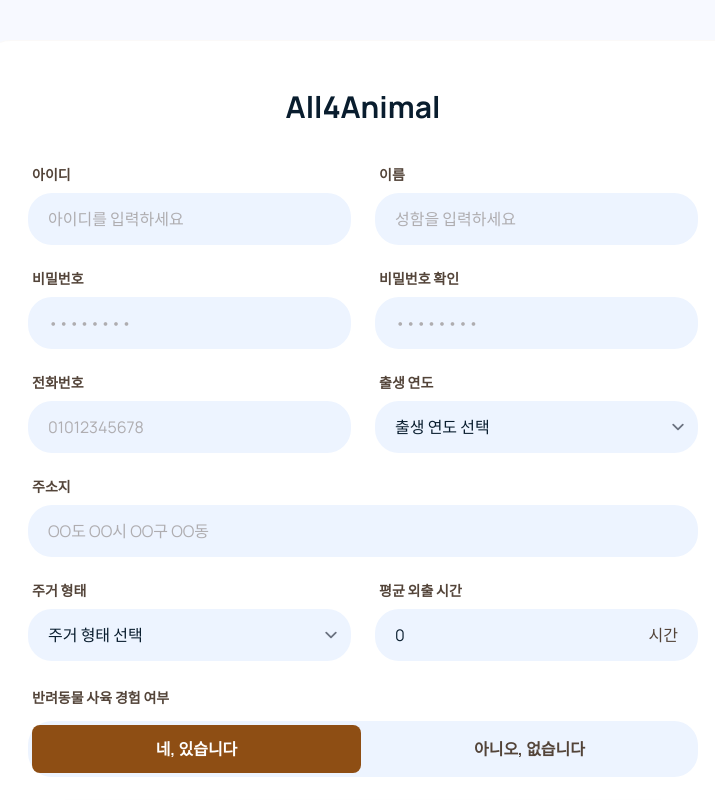
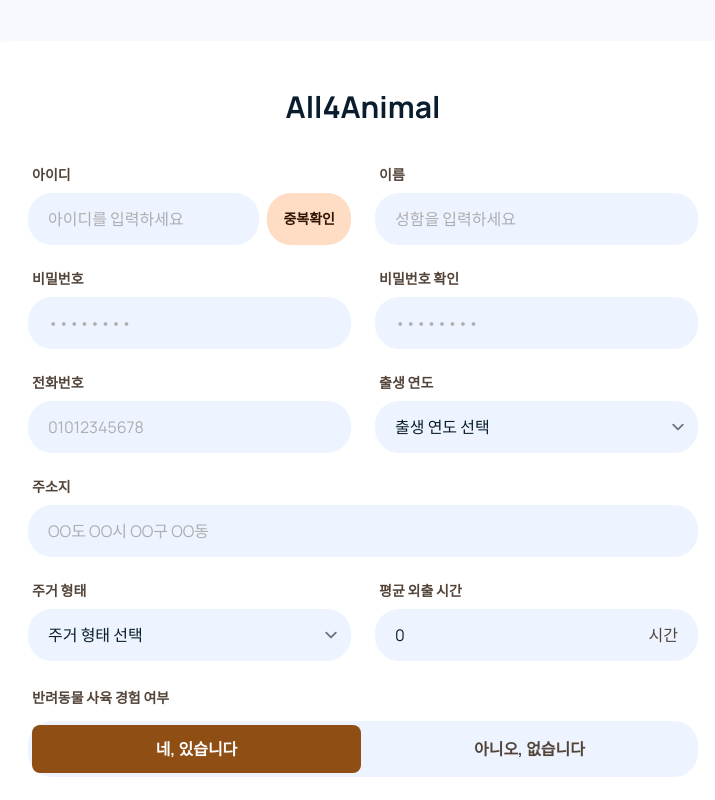
Before and after one commit to AllfourAnimal/client, a React (Create React App) app: page / in a window 1280 px wide. Both pictures are taken after a click on the button "계정 생성". Shown: the top 800 px of the page, without its empty margins (277-992 px from the left). Built offline with nearby package versions, Linux system fonts and the light colour scheme.

Commit message:
feat: 아이디 중복 확인 api 연결

```diff
--- a/src/api/auth.js
+++ b/src/api/auth.js
@@ -27,6 +27,6 @@ export async function signupUser(
 
 // 아이디 중복 검사 API 호출 함수
 export async function checkId(loginId) {
-  const response = await axios.get(`${BASE_URL}/check-id`, { params: { loginId } });
+  const response = await axios.get(`${BASE_URL}/checkId`, { params: { loginId } });
   return response.data;
 }
--- a/src/pages/PreferencesPage.jsx
+++ b/src/pages/PreferencesPage.jsx
@@ -3,8 +3,8 @@ import { useAuth } from '../context/AuthContext';
 import { patchPreferences } from '../api/preferences';
 import { FaDog, FaCat, FaPaw, FaBaby } from 'react-icons/fa';
 import {
-  MdMale, MdFemale, MdBalance,
-  MdChildCare, MdPets, MdElderly, MdMan,
+  MdMale, MdFemale,
+  MdChildCare, MdElderly, MdMan,
   MdCheck, MdArrowForward
 } from 'react-icons/md';
 
--- a/src/pages/SignupPage.jsx
+++ b/src/pages/SignupPage.jsx
@@ -1,6 +1,5 @@
 import { useState } from 'react';
-import { signupUser } from '../api/auth';
-import { checkId } from '../api/auth';
+import { checkId, signupUser } from '../api/auth';
 import AppFooter from '../components/layout/AppFooter';
 
 function SignupPage({ onNavigateLogin }) {
@@ -18,11 +17,58 @@ function SignupPage({ onNavigateLogin }) {
   });
   const [fieldErrors, setFieldErrors] = useState({});
   const [error, setError] = useState('');
+  const [idCheck, setIdCheck] = useState({
+    checkedId: '',
+    isAvailable: false,
+    message: ''
+  });
+  const [isCheckingId, setIsCheckingId] = useState(false);
 
   // 폼 입력 핸들러
   const handleChange = (e) => {
     const { name, value } = e.target;
     setForm((prev) => ({ ...prev, [name]: value }));
+    if (name === 'loginId') {
+      setIdCheck({
+        checkedId: '',
+        isAvailable: false,
+        message: ''
+      });
+    }
+  };
+
+  const handleCheckId = async () => {
+    const loginId = form.loginId.trim();
+    setError('');
+    setFieldErrors((prev) => ({ ...prev, loginId: undefined }));
+
+    if (!loginId) {
+      setIdCheck({
+        checkedId: '',
+        isAvailable: false,
+        message: '아이디를 입력해주세요.'
+      });
+      return;
+    }
+
+    setIsCheckingId(true);
+    try {
+      const data = await checkId(loginId);
+
+      setIdCheck({
+        checkedId: loginId,
+        isAvailable: data.available,
+        message: data.available ? '사용 가능한 아이디입니다.' : '이미 사용 중인 아이디입니다.'
+      });
+    } catch (err) {
+      setIdCheck({
+        checkedId: loginId,
+        isAvailable: false,
+        message: err.response?.data?.message || '아이디 중복 확인에 실패했습니다.'
+      });
+    } finally {
+      setIsCheckingId(false);
+    }
   };
 
   // 폼 제출 핸들러
@@ -31,15 +77,22 @@ function SignupPage({ onNavigateLogin }) {
     setError('');
     setFieldErrors({});
 
+    if (!idCheck.isAvailable || idCheck.checkedId !== form.loginId.trim()) {
+      setFieldErrors((prev) => ({
+        ...prev,
+        loginId: '아이디 중복 확인을 해주세요.'
+      }));
+      return;
+    }
+
     try {
-      // Todo: 아이디 중복 검사
-      await signupUser(form);
+      await signupUser({ ...form, loginId: form.loginId.trim() });
       onNavigateLogin();
     } catch (err) {
       const errors = err.response?.data?.errors;
       if (errors)
         setFieldErrors(errors);
-      setError((err.response.data.code === 'BAD_REQUEST' || err.response.data.code === 'VALIDATION_ERROR') ? '회원가입에 실패했습니다. 입력한 정보를 확인해주세요.' : err.response?.data?.message);
+      setError((err.response?.data?.code === 'BAD_REQUEST' || err.response?.data?.code === 'VALIDATION_ERROR') ? '회원가입에 실패했습니다. 입력한 정보를 확인해주세요.' : err.response?.data?.message);
     }
   };
 
@@ -66,14 +119,29 @@ function SignupPage({ onNavigateLogin }) {
                     <label className="text-sm font-bold text-on-surface-variant">아이디</label>
                     {fieldErrors.loginId && <span className="text-xs text-error">{fieldErrors.loginId}</span>}
                   </div>
+                  <div className="flex gap-2">
                     <input
                       name="loginId"
                       type="text"
                       placeholder="아이디를 입력하세요"
                       value={form.loginId}
                       onChange={handleChange}
-                    className="w-full bg-surface-container-low border-none rounded-xl px-5 py-3.5 text-on-surface placeholder:text-on-surface-variant/40 focus:ring-2 focus:ring-primary-fixed focus:bg-surface-bright transition-all"
+                      className="min-w-0 flex-1 bg-surface-container-low border-none rounded-xl px-5 py-3.5 text-on-surface placeholder:text-on-surface-variant/40 focus:ring-2 focus:ring-primary-fixed focus:bg-surface-bright transition-all"
                     />
+                    <button
+                      type="button"
+                      onClick={handleCheckId}
+                      disabled={isCheckingId}
+                      className="shrink-0 rounded-xl bg-primary-fixed px-4 py-3 text-sm font-bold text-on-primary-fixed transition-all hover:bg-primary disabled:cursor-not-allowed disabled:opacity-60"
+                    >
+                      {isCheckingId ? '확인 중' : '중복확인'}
+                    </button>
+                  </div>
+                  {idCheck.message && (
+                    <p className={`text-xs ml-1 ${idCheck.isAvailable ? 'text-primary' : 'text-error'}`}>
+                      {idCheck.message}
+                    </p>
+                  )}
                 </div>
                 <div className="space-y-2">
                   <div className="flex items-center gap-2 ml-1">
```
Lines whose indentation alone changed are shown as unchanged.
